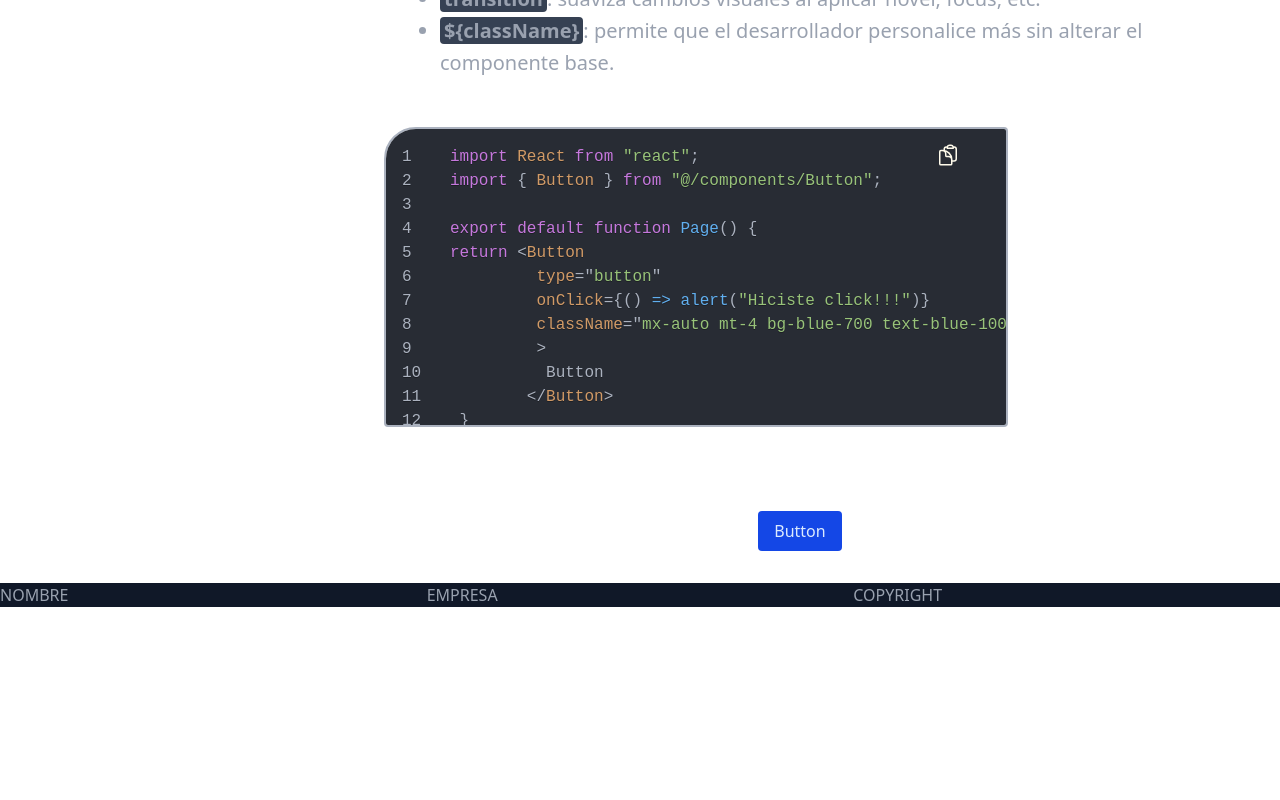
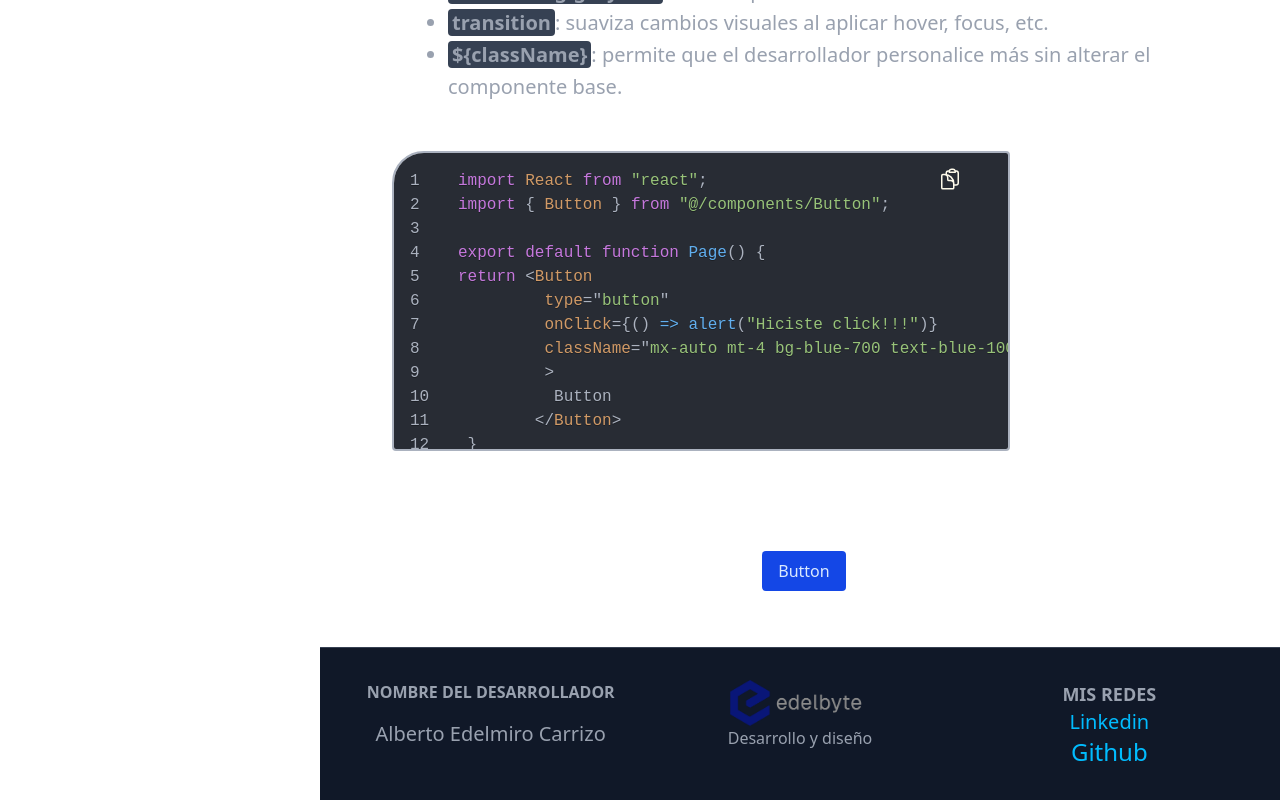
Before and after one commit to AlbertCarri/ui-components, a Next.js app: page /button in a window 1280 px wide. Shown: the part 1817-2617 px from the top of the page. Before the commit the page ends 2424 px from the top, so only its background shows below. Built offline with nearby package versions, Linux system fonts and the light colour scheme.

Commit message:
Motion effects instaled

```diff
--- a/app/(ui-components)/button/page.tsx
+++ b/app/(ui-components)/button/page.tsx
@@ -2,6 +2,7 @@
 
 import { Button } from "@/components/ui/Button";
 import CodeBlock from "@/components/CodeBlock";
+import * as motion from "motion/react-client";
 
 export default function Page() {
   const code = `  import React from "react";
@@ -48,14 +49,22 @@ export default function Page() {
     }`;
 
   return (
-    <div className="flex flex-col mt-6 py-8 px-16 text-gray-200 ">
-      <h1 className="title-xl">
-        Button reutilizable usando TypeScript
-      </h1>
+    <div className="flex flex-col mt-6 py-14 px-16 text-gray-200 ">
+      <motion.div
+        initial={{ opacity: 0, scale: 1 }}
+        animate={{ opacity: 1, scale: 1 }}
+        transition={{
+          duration: 0.5,
+          delay: 0.1,
+          ease: [0, 0.71, 0.2, 1.01],
+        }}
+      >
+        <h1 className="title-xl">Button reutilizable usando TypeScript</h1>
         <p className="text-base">
-        Un componente es reutilizable cuando puede usarse en múltiples partes de
-        una aplicación sin necesidad de duplicar lógica ni estructura. En este
-        caso, podés usar {"<Button>"} en cualquier parte del proyecto, ya que:
+          Un componente es reutilizable cuando puede usarse en múltiples partes
+          de una aplicación sin necesidad de duplicar lógica ni estructura. En
+          este caso, podés usar {"<Button>"} en cualquier parte del proyecto, ya
+          que:
         </p>
         <ul className="bullet">
           <li>
@@ -67,17 +76,15 @@ export default function Page() {
             flexible para distintos contextos visuales.
           </li>
           <li>
-          Maneja su tipo (type) para funcionar como submit, reset o button según
-          el formulario donde se use.
+            Maneja su tipo (type) para funcionar como submit, reset o button
+            según el formulario donde se use.
           </li>
           <li>
             Maneja su estado disabled, lo que lo hace más seguro y accesible.
           </li>
         </ul>
         <CodeBlock code={code} language="tsx" height={740} />
-      <h2 className="title-lg">
-        2. Propiedades (props) bien definidas
-      </h2>
+        <h2 className="title-lg">2. Propiedades (props) bien definidas</h2>
         <p className="text-base">
           Usás TypeScript para tipar las props, lo cual mejora la
           autocompletación, el chequeo de errores en tiempo de desarrollo y la
@@ -85,7 +92,8 @@ export default function Page() {
         </p>
         <ul className="bullet">
           <li>
-          children: lo que se renderiza dentro del botón (texto, íconos, etc.).
+            children: lo que se renderiza dentro del botón (texto, íconos,
+            etc.).
           </li>
           <li>onClick: función opcional que se ejecuta al hacer clic.</li>
           <li>disabled: permite inhabilitar el botón.</li>
@@ -94,8 +102,8 @@ export default function Page() {
             inesperados).
           </li>
           <li>
-          className: permite modificar estilos desde afuera sin romper el diseño
-          base.
+            className: permite modificar estilos desde afuera sin romper el
+            diseño base.
           </li>
         </ul>
         <h2 className="title-lg">
@@ -130,13 +138,16 @@ export default function Page() {
 
         <CodeBlock code={codeTest} language="tsx" height={300} />
         <h2 className="mt-8 text-3xl text-white">Ejemplo funcionando:</h2>
+        <div className="flex justify-center">
         <Button
           type="button"
           onClick={() => alert("Hiciste click!!!")}
-        className="mx-auto mt-4 bg-blue-700 text-blue-100 hover:bg-blue-900"
+          className="mx-auto mt-8 bg-blue-700 text-blue-100 hover:bg-blue-900"
         >
           Button
         </Button>
         </div>
+      </motion.div>
+    </div>
   );
 }
--- a/app/(ui-components)/input/page.tsx
+++ b/app/(ui-components)/input/page.tsx
@@ -2,6 +2,7 @@
 
 import { Input } from "@/components/ui/Input";
 import CodeBlock from "@/components/CodeBlock";
+import * as motion from "motion/react-client";
 
 export default function Page() {
   const code = `    'use client'
@@ -84,17 +85,26 @@ export default function Page() {
     }`;
 
   return (
-    <div className="flex flex-col mt-6 py-8 px-16 text-gray-200">
+    <div className="flex flex-col mt-6 py-14 px-16 text-gray-200">
+      <motion.div
+        initial={{ opacity: 0, scale: 1 }}
+        animate={{ opacity: 1, scale: 1 }}
+        transition={{
+          duration: 0.5,
+          delay: 0.1,
+          ease: [0, 0.71, 0.2, 1.01],
+        }}
+      >
         <h1 className="title-xl">¿Qué hace este componente Input?</h1>
         <p className="text-base">
           El componente Input es una caja de texto reutilizable que permite
-        ingresar datos en un formulario (como nombre, correo, contraseña, etc.).
-        Este Input es flexible y configurable: podés usarlo en distintos lugares
-        y con distintos comportamientos, sin tener que volver a escribir el
-        mismo HTML, estilos o lógica. Ejemplo: lo usás una vez para un campo de
-        email, otra para contraseña, otra para nombre, etc. Solo cambiás las
-        props, y el componente se adapta. Lo que hace especial a este componente
-        es que:
+          ingresar datos en un formulario (como nombre, correo, contraseña,
+          etc.). Este Input es flexible y configurable: podés usarlo en
+          distintos lugares y con distintos comportamientos, sin tener que
+          volver a escribir el mismo HTML, estilos o lógica. Ejemplo: lo usás
+          una vez para un campo de email, otra para contraseña, otra para
+          nombre, etc. Solo cambiás las props, y el componente se adapta. Lo que
+          hace especial a este componente es que:
         </p>
         <ul className="bullet">
           <li>
@@ -113,34 +123,44 @@ export default function Page() {
             Permite agregarle un label (etiqueta) opcional arriba del campo.
           </li>
         </ul>
-      <CodeBlock code={code} language="tsx" height={700} />
+        <CodeBlock code={code} language="tsx" height={900} />
         <h2 className="title-lg">Explicación de cada prop (propiedad)</h2>
         <p className="text-base leading-8">
-        <span className="highlight">label?: string;</span> Texto opcional que aparece arriba del input
+          <span className="highlight">label?: string;</span> Texto opcional que
+          aparece arriba del input
           <br />
-        <span className="highlight">classNameLabel?: string;</span> Estilo del label.
+          <span className="highlight">classNameLabel?: string;</span> Estilo del
+          label.
           <br />
-        <span className="highlight">name: string;</span> Identificador del campo (para HTML y formularios)
+          <span className="highlight">name: string;</span> Identificador del
+          campo (para HTML y formularios)
           <br />
-        <span className="highlight">type?: string;</span>{'  Tipo de input: "text";`, "email", "password"'}, etc.
+          <span className="highlight">type?: string;</span>
+          {'  Tipo de input: "text";`, "email", "password"'}, etc.
           <br />
-        <span className="highlight">placeholder?: string;</span> Texto gris que aparece dentro del input como ayuda
+          <span className="highlight">placeholder?: string;</span> Texto gris
+          que aparece dentro del input como ayuda
           <br />
-        <span className="highlight">value?: string;</span> Valor actual del input (se usa en formularios
-        controlados)
+          <span className="highlight">value?: string;</span> Valor actual del
+          input (se usa en formularios controlados)
           <br />
-        <span className="highlight">onChange?: {"(e: React.ChangeEvent<HTMLInputElement>) => void"};</span> Función
-        que se llama cuando el usuario escribe
+          <span className="highlight">
+            onChange?: {"(e: React.ChangeEvent<HTMLInputElement>) => void"};
+          </span>{" "}
+          Función que se llama cuando el usuario escribe
           <br />
-        <span className="highlight">className?: string;</span> Clases CSS extra que quieras agregar
+          <span className="highlight">className?: string;</span> Clases CSS
+          extra que quieras agregar
           <br />
-        <span className="highlight">disabled?: boolean;</span> Si está deshabilitado (no se puede escribir)
+          <span className="highlight">disabled?: boolean;</span> Si está
+          deshabilitado (no se puede escribir)
           <br />
-        <span className="highlight">required?: boolean;</span> Si es obligatorio llenarlo
+          <span className="highlight">required?: boolean;</span> Si es
+          obligatorio llenarlo
         </p>
         <p className="text-base">
-        Todas las props con ? son opcionales (no es obligatorio pasarlas). Solo
-        name es requerida.
+          Todas las props con ? son opcionales (no es obligatorio pasarlas).
+          Solo name es requerida.
         </p>
         <h2 className="title-lg">¿Cómo funciona el componente internamente?</h2>
         <ul className="bullet">
@@ -151,8 +171,8 @@ export default function Page() {
             valor, si está deshabilitado, etc.
           </li>
           <li>
-          El className combina los estilos base con los personalizados que podés
-          pasar externamente.
+            El className combina los estilos base con los personalizados que
+            podés pasar externamente.
           </li>
         </ul>
         <h2 className="title-lg">Ejemplos de uso:</h2>
@@ -175,7 +195,7 @@ export default function Page() {
           classNameLabel="text-xl mt-8"
           className="text-xl"
           label="Correo electrónico"
-        placeholder="ejemplo@correo.com"
+          placeholder="ejemplo@email.com"
           type="email"
           required
         />
@@ -199,11 +219,13 @@ export default function Page() {
           ¿Y si quiero cambiar estilos?
         </h2>
         <p className="text-base">
-        Podés agregar la clase className para personalizarlo. Lo que agregues aquí se superpone a los valores ya declarados.
-        Eso es lo bueno de Tailwindcss, es muy flexible.
+          Podés agregar la clase className para personalizarlo. Lo que agregues
+          aquí se superpone a los valores ya declarados. Eso es lo bueno de
+          Tailwindcss, es muy flexible.
           <br />
-        Ejemplo: className={'"border-red-500 bg-yellow-200"'}
+          Ejemplo:<span className="highlight">className={'"border-red-500 bg-yellow-200"'}</span>
         </p>
+      </motion.div>
     </div>
   );
 }
--- a/app/layout.tsx
+++ b/app/layout.tsx
@@ -44,10 +44,10 @@ export default function RootLayout({
             <Navbar />
           </header>
           <div className="flex flex-row">
-            <aside className="w-84">
+            <aside className="w-82">
               <SideBar/>
             </aside>
-            <main className="w-[calc(100vw-320px)]">{children}</main>
+            <main className="w-[calc(100vw-328px)]">{children}</main>
           </div>
         </div>
         <Footer />
--- a/app/page.tsx
+++ b/app/page.tsx
@@ -1,6 +1,6 @@
 export default function Home() {
   return (
-    <div className="flex flex-col mt-6 py-8 px-16">
+    <div className="flex flex-col mt-6 py-14 px-16">
       <h1 className="title-xl">
         Introducción al Manual de Componentes UI
       </h1>
--- a/components/Footer.tsx
+++ b/components/Footer.tsx
@@ -2,10 +2,26 @@ import Link from "next/link";
 
 export const Footer = () => {
   return (
-    <nav className="flex flex-row bg-gray-900 text-gray-400">
-      <div className="w-1/3">NOMBRE</div>
-      <div className="w-1/3">EMPRESA</div>
-      <div className="w-1/3">COPYRIGHT</div>
+    <nav className="flex flex-row ml-80 p-4 border-t border-gray-700 bg-gray-900 text-gray-400">
+      <div className="w-1/3 p-4 text-center">
+        <h2 className="text-md font-bold">NOMBRE DEL DESARROLLADOR</h2>
+        <p className="text-base">Alberto Edelmiro Carrizo</p>
+      </div>
+      <div className="w-1/3 p-4 text-center">
+        <img
+          src={"/edelbyteLOGO-horizontal.png"}
+          width={140}
+          className="mx-auto"
+          alt="logoedelbyte"
+        />
+        <p className="text-ms">Desarrollo y diseño</p>
+      </div>
+      <div className="w-1/3 p-4 text-center">
+        <h2 className="text-lg font-bold">MIS REDES</h2>
+        <Link className="text-xl text-sky-400 hover:text-sky-300" href={'https://www.linkedin.com/in/alberto-edelmiro-carrizo-7639a186/'} target="blanck">Linkedin</Link>
+        <br></br>
+        <Link className="text-2xl text-sky-400 hover:text-sky-300" href={'https://github.com/AlbertCarri'} target="blanck">Github</Link>
+      </div>
     </nav>
   );
 };
--- a/components/Navbar.tsx
+++ b/components/Navbar.tsx
@@ -5,14 +5,24 @@ export const Navbar = () => {
     <nav className="fixed top-0 left-0 w-full z-50 flex flex-row bg-slate-900 h-18 justify-between p-2 border-b border-gray-700">
       <div>
         <Link href={"/"}>
-        <img src={'/edelbyteLOGO-horizontal.png'} style={{marginTop:"-5px"}} width={200} alt="isologo edelbyte"/>
+          <img
+            src={"/edelbyteLOGO-horizontal.png"}
+            style={{ marginTop: "-5px" }}
+            width={200}
+            className="transition duration-400 hover:scale-90 hover:text-sky-200"
+            alt="isologo edelbyte"
+          />
         </Link>
       </div>
       <div className="flex flex-row text-xl mr-4 gap-8 bg-gray-900 text-gray-100 justify-center items-center">
-        <Link href={"#"}>Documentos</Link>
-        <Link href={"#"}>Componentes UI</Link>
-        <Link href={"#"}>Métodos</Link>
-        <Link href={"#"}>Contacto</Link>
+        <Link href={"#"} className="transition duration-400 hover:scale-110 hover:text-sky-200">
+          Documentos
+        </Link>
+        <Link href={"/"} className="transition duration-400 hover:scale-110 hover:text-sky-200">Componentes UI</Link>
+        <Link href={"#"} className="transition duration-400 hover:scale-110 hover:text-sky-200">Métodos</Link>
+        <Link href={"https://edelbyte.com.ar/"} target="blanck" className="transition duration-400 hover:scale-110 hover:text-sky-200">
+          Contacto
+        </Link>
       </div>
     </nav>
   );
--- a/components/SidebarWrapper.tsx
+++ b/components/SidebarWrapper.tsx
@@ -8,7 +8,7 @@ import {
 import { usePathname } from "next/navigation";
 import { useState } from "react";
 import { motion, AnimatePresence } from "framer-motion";
-import { ChevronDown, ChevronRight } from "lucide-react";
+import { ChevronDown, ChevronRight, X } from "lucide-react";
 
 export const SidebarWrapper = () => {
   const usePath = usePathname();
@@ -55,7 +55,7 @@ export const SidebarWrapper = () => {
                   initial={{ opacity: 0 }}
                   animate={{ opacity: 1 }}
                   exit={{ opacity: 0 }}
-                  transition={{ duration: 0.3 }}
+                  transition={{ duration: 0.4 }}
                 >
                   <div className="ml-4 flex flex-col gap-1">
                     {item.subItems.map((sub, i) => (
--- a/lib/sidebarsLinks.ts
+++ b/lib/sidebarsLinks.ts
@@ -17,6 +17,7 @@ export const sidebarLinks = [
     subItems: [
       { title: "Botones", href: "/button" },
       { title: "Inputs", href: "/input" },
+      { title: "Modal", href: "/modal" },
     ],
   },
 ];
--- a/package.json
+++ b/package.json
@@ -6,13 +6,15 @@
     "dev": "next dev --turbopack",
     "build": "next build",
     "start": "next start",
-    "lint": "next lint"
+    "lint": "next lint",
+    "test": "jest --config jest.config.ts"
   },
   "dependencies": {
     "@babel/runtime": "^7.27.6",
     "@tailwindcss/typography": "^0.5.16",
     "framer-motion": "^12.23.9",
     "lucide-react": "^0.525.0",
+    "motion": "^12.23.12",
     "next": "15.4.1",
     "prism-react-renderer": "^2.4.1",
     "react": "19.1.0",
```
Also changed, not shown: 2 other files (tests, documents, lock files or other folders). Lines whose indentation alone changed are shown as unchanged.
